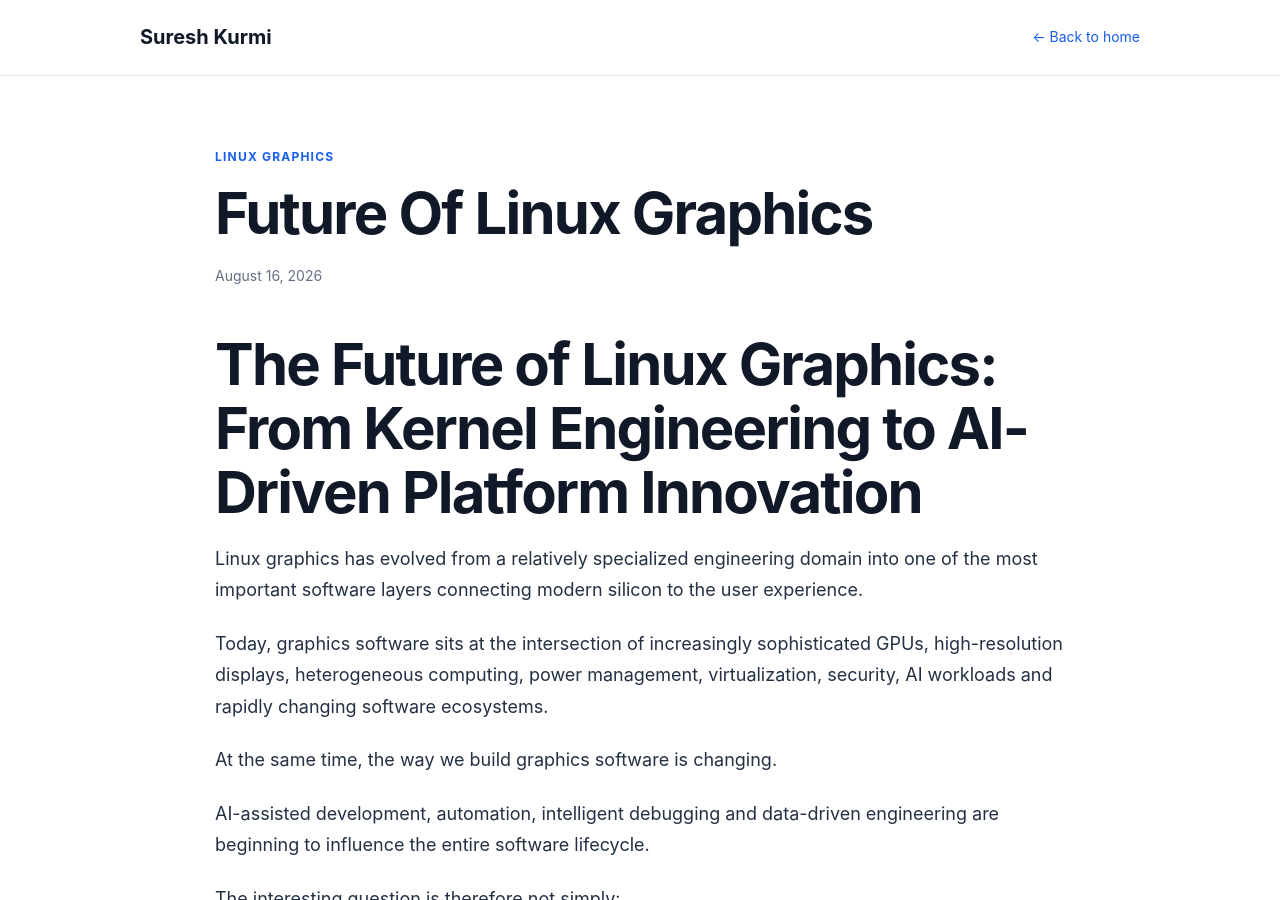
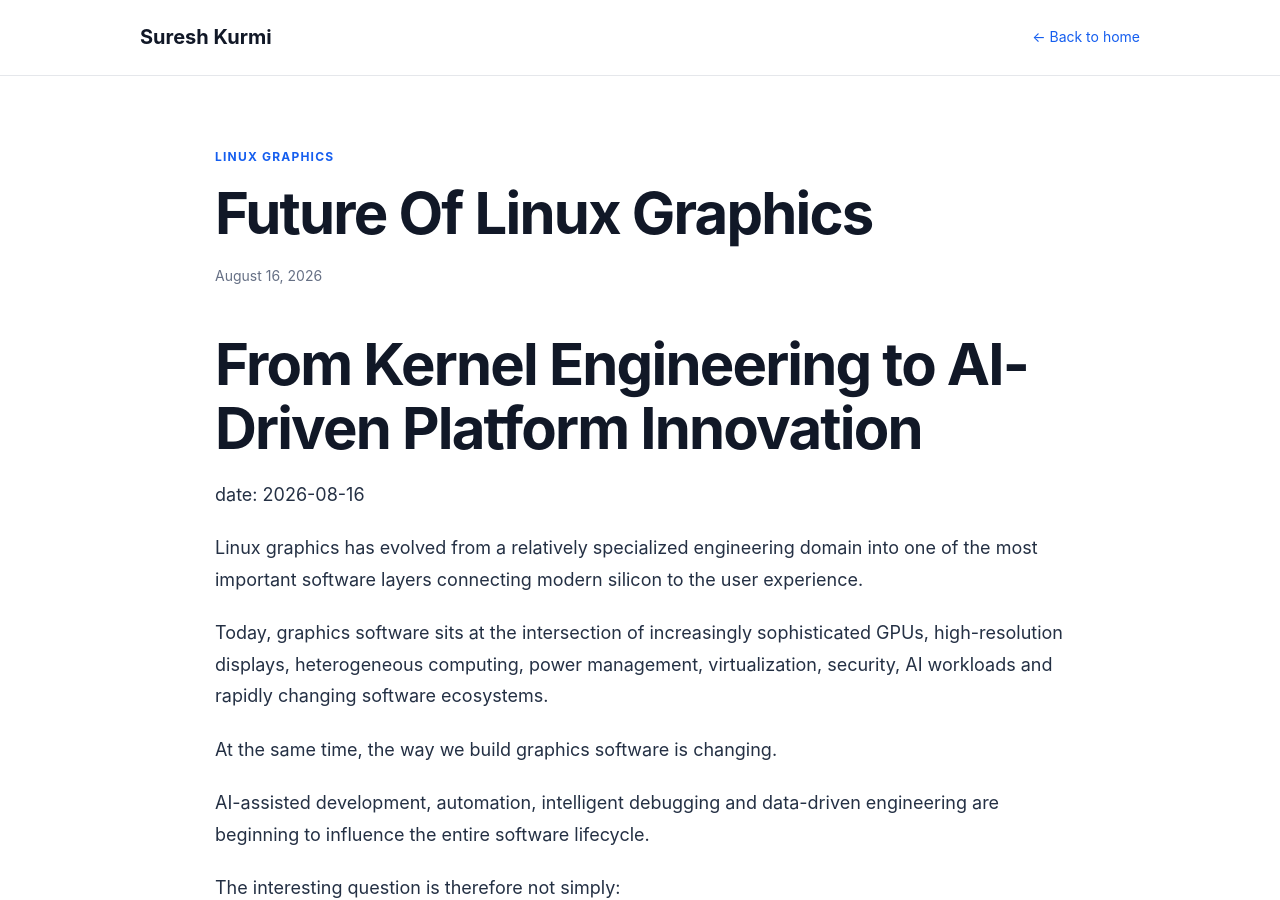
Before and after one commit to sureshkurmi-1/sureshkurmi-1.github.io, a Jekyll site: the page built from _posts/2026-08-16-future-of-linux-graphics.md, in a window 1280 px wide and 900 px high. Built offline with Jekyll 4.4.1, drawn with Linux system fonts in a browser that asks for light colours.

Commit message:
Update 2026-08-16-future-of-linux-graphics.md

```diff
--- a/_posts/2026-08-16-future-of-linux-graphics.md
+++ b/_posts/2026-08-16-future-of-linux-graphics.md
@@ -1,12 +1,12 @@
 ---
 layout: post
-date: 2026-08-16
 permalink: /2026/08/16/future-of-linux-graphics/
 categories: [Linux Graphics, GPU, Open Source, AI, Engineering Leadership]
 tags: [Linux, DRM, KMS, GPU, Display Graphics, Wayland, Open Source, AI, Semiconductor Software]
 ---
 
-# The Future of Linux Graphics: From Kernel Engineering to AI-Driven Platform Innovation
+# From Kernel Engineering to AI-Driven Platform Innovation
+date: 2026-08-16
 
 Linux graphics has evolved from a relatively specialized engineering domain into one of the most important software layers connecting modern silicon to the user experience.
 
```
